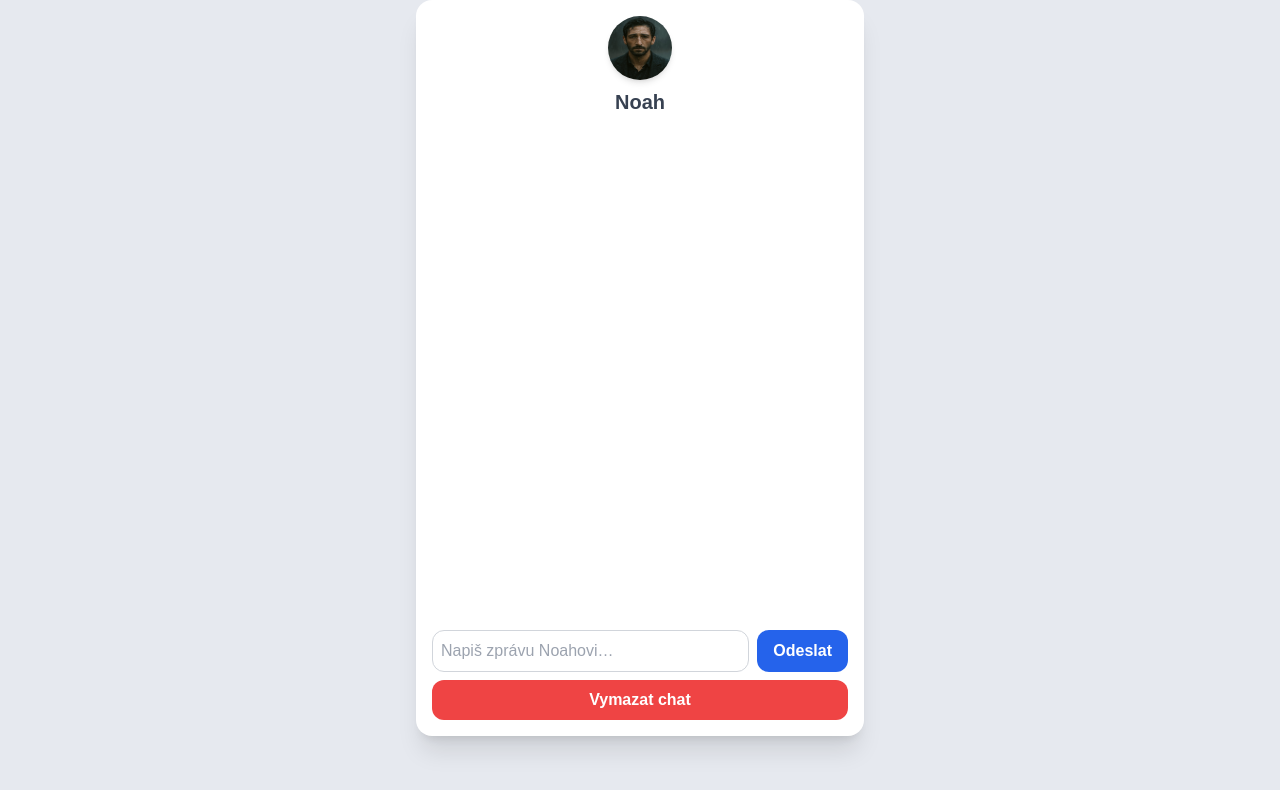
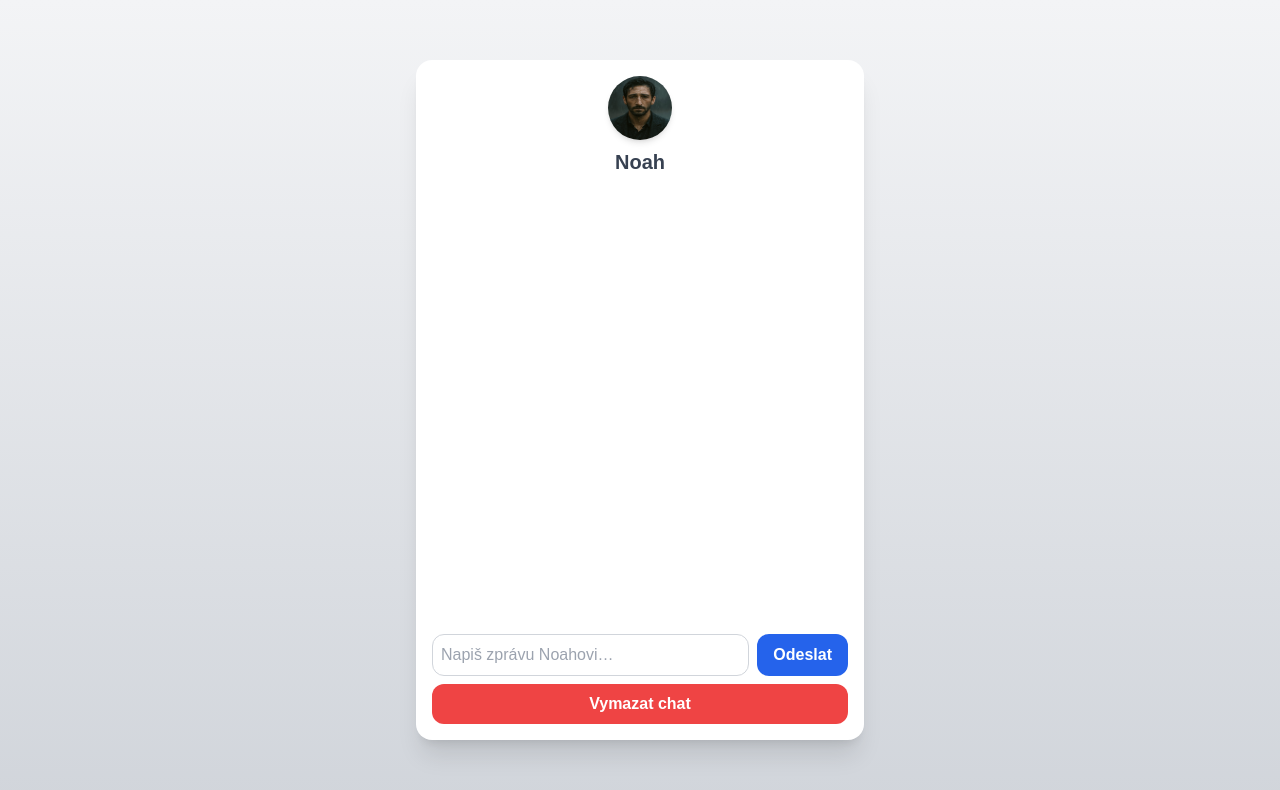
Before and after one commit to Noah-eu/Noah-ai, a Next.js app: page /chat in a window 1280 px wide. Shown: the top 790 px of the page. Built offline with nearby package versions, Linux system fonts and the light colour scheme.

Commit message:
Update Chat.tsx

```diff
--- a/app/chat/Chat.tsx
+++ b/app/chat/Chat.tsx
@@ -15,16 +15,14 @@ export default function Chat() {
   const [loading, setLoading] = useState(false);
   const chatBottomRef = useRef<HTMLDivElement>(null);
 
-  // Načti historii po načtení stránky
   useEffect(() => {
     const saved = localStorage.getItem("noah-history");
     if (saved) setMessages(JSON.parse(saved));
   }, []);
 
-  // Ukládej historii a scrolluj dolů
   useEffect(() => {
     localStorage.setItem("noah-history", JSON.stringify(messages));
-    if (chatBottomRef.current) chatBottomRef.current.scrollIntoView({ behavior: "smooth" });
+    chatBottomRef.current?.scrollIntoView({ behavior: "smooth" });
   }, [messages]);
 
   async function handleSend() {
@@ -52,7 +50,9 @@ export default function Chat() {
   }
 
   return (
-    <div className="max-w-md w-full mx-auto flex flex-col h-[92vh] max-h-[750px] bg-white rounded-2xl shadow-xl p-4">
+    <div className="flex flex-col min-h-screen items-center justify-center bg-gradient-to-b from-gray-100 to-gray-300 py-4">
+      {/* Chat box */}
+      <div className="w-full max-w-md bg-white rounded-2xl shadow-xl flex flex-col h-[85vh] max-h-[700px] p-4">
         {/* Noahova fotka a jméno */}
         <div className="flex flex-col items-center mb-4">
           <img src="/noah.jpg" alt="Noah" className="w-16 h-16 rounded-full shadow-md" />
@@ -86,7 +86,7 @@ export default function Chat() {
             Odeslat
           </button>
         </div>
-      {/* Tlačítko na smazání chatu – musí být pod inputem */}
+        {/* Tlačítko na smazání chatu */}
         <button
           className="mt-2 w-full py-2 rounded-xl bg-red-500 text-white font-semibold hover:bg-red-700 transition"
           onClick={handleClearChat}
@@ -95,5 +95,6 @@ export default function Chat() {
           Vymazat chat
         </button>
       </div>
+    </div>
   );
 }
```
Lines whose indentation alone changed are shown as unchanged.
